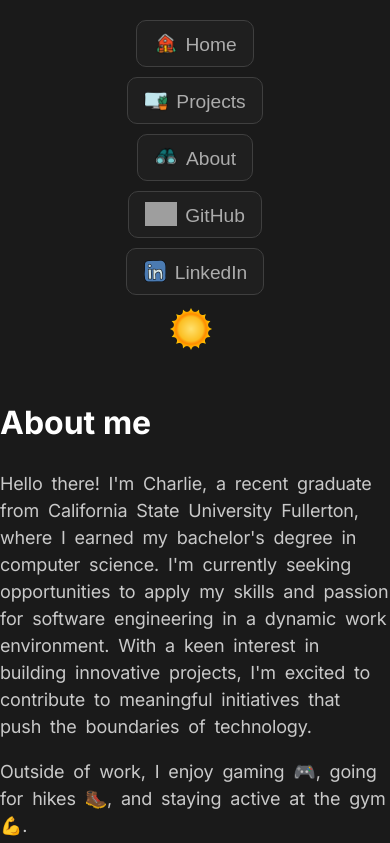
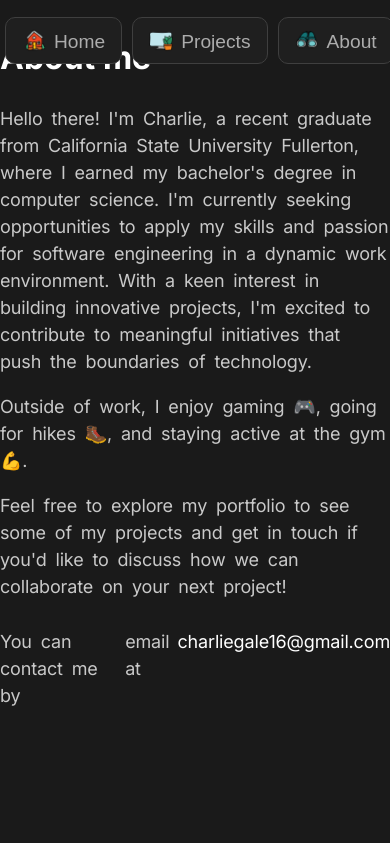
Before and after one commit to charliegale16/Personal-Portfolio, a React (Create React App) app: page /about in a window 390 px wide. Shown: the top 843 px of the page. Built offline with nearby package versions, Linux system fonts and the light colour scheme; grey boxes are pictures that could not be loaded.

Commit message:
mobile optimze test

```diff
--- a/public/index.html
+++ b/public/index.html
@@ -2,6 +2,7 @@
 <html lang="en" >
   <head>
     <meta charset="utf-8" />
+    <meta name="viewport" content="width=device-width, initial-scale=0.6">
     <title>Charlie Gale</title>
   </head>
   <body>
--- a/src/components/Nav.css
+++ b/src/components/Nav.css
@@ -15,7 +15,7 @@
   gap: 20px;
 }
 
-button.theme-toggle {
+button .theme-toggle {
   margin-right: 0px;
 }
 
@@ -32,6 +32,10 @@ button {
   background-color: var(--button-background);
   white-space: nowrap;
   padding: 8px 12px;
+}
+.nav-items .theme-toggle img {
+  min-width: 40px; /* Increase the minimum width and height of the image */
+  min-height: 40px;
 }
 
 button:hover {
@@ -51,13 +55,17 @@ button:hover {
 /* Media query for mobile devices */
 @media (max-width: 728px) {
   .navigation {
-      max-width: 100%; /* Adjust the max-width to fit the screen */
-      padding: 0 20px; /* Add padding to the sides for better spacing */
+      max-width: 100vw; /* Adjust the max-width to fit the screen */
+       /* Add padding to the sides for better spacing */
+       position: fixed;
+       top: -10px;
+       padding-right: 5px;
+       padding-left: 5px;
   }
 
   .nav-items,
   .nav-items2 {
-      flex-direction: column; /* Change to a column layout for mobile */
+      flex-direction: row; /* Change to a column layout for mobile */
       gap: 10px; /* Reduce the gap between items for better spacing */
       align-items: center; /* Center items horizontally */
   }
@@ -77,6 +85,7 @@ button:hover {
   .nav-items .theme-toggle img {
       min-width: 48px; /* Increase the minimum width and height of the image */
       min-height: 48px;
+      margin-top: 5px;
   }
 
   .nav-items img {
```
